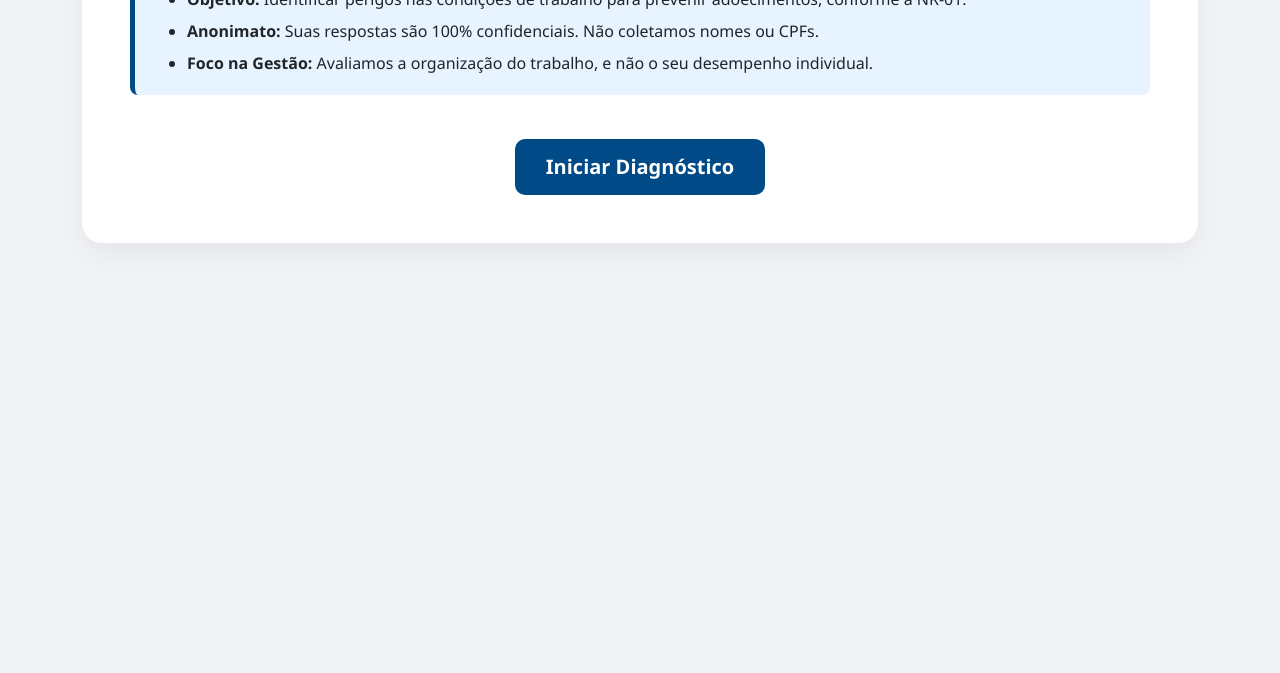
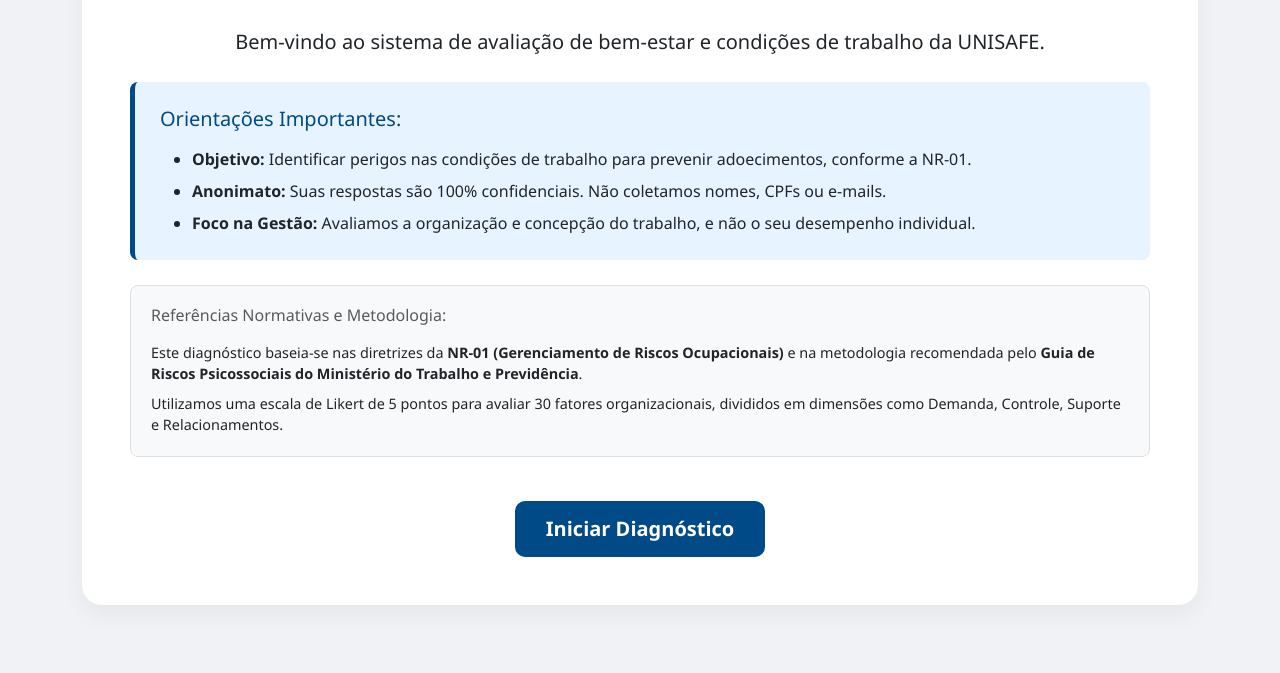
Before and after one commit to VictorITK/diagnostico-unisafe, a Python web app: template templates/index.html in a window 1280 px wide. Shown: the part 345-1018 px from the top of the page. Before the commit the page ends 588 px from the top, so only its background shows below. Run offline with Jinja, Linux system fonts and the light colour scheme; the template is opened without the code that fills it: most values are stand-ins (such as "Sample title", 1, 10 or a date in 2020).

Commit message:
Update index.html

```diff
--- a/templates/index.html
+++ b/templates/index.html
@@ -7,15 +7,17 @@
     <link href="https://cdn.jsdelivr.net/npm/bootstrap@5.3.0/dist/css/bootstrap.min.css" rel="stylesheet">
     <style>
         body { background-color: #f0f2f5; font-family: 'Segoe UI', Tahoma, Geneva, Verdana, sans-serif; }
-        .card { border-radius: 20px; border: none; box-shadow: 0 10px 25px rgba(0,0,0,0.05); overflow: hidden; }
+        .card { border-radius: 20px; border: none; box-shadow: 0 10px 25px rgba(0,0,0,0.05); overflow: hidden; margin-bottom: 20px; }
         .header-unisafe { background-color: #004a87; color: white; padding: 30px; text-align: center; }
-        .btn-unisafe { background-color: #004a87; color: white; font-weight: bold; border-radius: 10px; padding: 12px 30px; transition: 0.3s; }
-        .btn-unisafe:hover { background-color: #003366; color: white; transform: translateY(-2px); }
-        .info-box { background-color: #e7f3ff; border-left: 5px solid #004a87; padding: 20px; border-radius: 8px; margin: 20px 0; }
+        .logo-unisafe { max-width: 180px; margin-bottom: 15px; }
+        .btn-unisafe { background-color: #004a87; color: white; font-weight: bold; border-radius: 10px; padding: 12px 30px; transition: 0.3s; text-decoration: none; display: inline-block; }
+        .btn-unisafe:hover { background-color: #003366; color: white; transform: translateY(-2px); text-decoration: none; }
+        .info-box { background-color: #e7f3ff; border-left: 5px solid #004a87; padding: 25px; border-radius: 8px; margin: 25px 0; text-align: left; }
+        .norm-box { background-color: #f8f9fa; border: 1px solid #e0e0e0; padding: 20px; border-radius: 8px; margin: 20px 0; text-align: left; font-size: 0.9rem; }
         .question-row { padding: 20px; border-bottom: 1px solid #f0f0f0; background: white; transition: 0.2s; }
         .question-row:hover { background-color: #fdfdfd; }
         .hidden { display: none; }
-        #btn-enviar { display: none; width: 100%; padding: 18px; font-size: 1.2rem; font-weight: bold; border-radius: 12px; }
+        #btn-enviar { display: none; width: 100%; padding: 18px; font-size: 1.2rem; font-weight: bold; border-radius: 12px; margin-top: 30px; }
         .form-check-input:checked { background-color: #004a87; border-color: #004a87; }
     </style>
 </head>
@@ -24,19 +26,26 @@
 <div class="container py-5">
     <div id="tela-boas-vindas" class="card">
         <div class="header-unisafe">
-            <h2 class="mb-0">Portal de Diagnóstico SST</h2>
-            <p class="mb-0 opacity-75">{{ cliente }}</p>
+            <img src="https://i.ibb.co/Vvz4M8n/logo-unisafe.png" alt="UNISAFE - Saúde, Segurança e Ergonomia" class="logo-unisafe">
+            <h2 class="mb-1">Portal de Diagnóstico SST</h2>
+            <p class="mb-0 opacity-75">Empresa: {{ cliente }}</p>
         </div>
         <div class="p-5 text-center">
-            <p class="lead mb-4">Bem-vindo ao sistema de avaliação de bem-estar da <strong>UNISAFE</strong>.</p>
+            <p class="lead mb-4">Bem-vindo ao sistema de avaliação de bem-estar e condições de trabalho da <strong>UNISAFE</strong>.</p>
 
-            <div class="info-box text-start">
+            <div class="info-box">
                 <h5 class="mb-3" style="color: #004a87;">Orientações Importantes:</h5>
                 <ul class="mb-0">
                     <li class="mb-2"><strong>Objetivo:</strong> Identificar perigos nas condições de trabalho para prevenir adoecimentos, conforme a NR-01.</li>
-                    <li class="mb-2"><strong>Anonimato:</strong> Suas respostas são 100% confidenciais. Não coletamos nomes ou CPFs.</li>
-                    <li class="mb-0"><strong>Foco na Gestão:</strong> Avaliamos a organização do trabalho, e não o seu desempenho individual.</li>
+                    <li class="mb-2"><strong>Anonimato:</strong> Suas respostas são 100% confidenciais. Não coletamos nomes, CPFs ou e-mails.</li>
+                    <li class="mb-0"><strong>Foco na Gestão:</strong> Avaliamos a organização e concepção do trabalho, e não o seu desempenho individual.</li>
                 </ul>
+            </div>
+
+            <div class="norm-box">
+                <h6 class="text-muted mb-3">Referências Normativas e Metodologia:</h6>
+                <p class="mb-2">Este diagnóstico baseia-se nas diretrizes da <strong>NR-01 (Gerenciamento de Riscos Ocupacionais)</strong> e na metodologia recomendada pelo <strong>Guia de Riscos Psicossociais do Ministério do Trabalho e Previdência</strong>.</p>
+                <p class="mb-0">Utilizamos uma escala de Likert de 5 pontos para avaliar 30 fatores organizacionais, divididos em dimensões como Demanda, Controle, Suporte e Relacionamentos.</p>
             </div>
 
             <button class="btn btn-unisafe btn-lg mt-4" onclick="iniciarPesquisa()">Iniciar Diagnóstico</button>
@@ -51,7 +60,7 @@
             <input type="hidden" name="cliente_escondido" value="{{ cliente }}">
             <input type="hidden" name="modo_escondido" value="{{ modo }}">
 
-            <div class="mb-4 p-3 bg-light rounded">
+            <div class="mb-4 p-3 bg-light rounded shadow-sm">
                 <label class="form-label fw-bold">Em qual setor você trabalha?</label>
                 <select name="setor" id="setor" class="form-select form-select-lg" required onchange="verificarPreenchimento()">
                     <option value="">Selecione o seu setor...</option>
@@ -77,9 +86,9 @@
 
             <div class="mt-5">
                 <div id="aviso-preenchimento" class="alert alert-warning text-center border-0 shadow-sm">
-                    <strong>Atenção:</strong> Por favor, responda todas as questões para liberar o envio.
+                    <strong>Atenção:</strong> Por favor, responda todas as 30 questões para liberar o envio.
                 </div>
-                <button type="submit" id="btn-enviar" class="btn btn-success shadow">Finalizar e Enviar para UNISAFE</button>
+                <button type="submit" id="btn-enviar" class="btn btn-success shadow-lg">Finalizar e Enviar para UNISAFE</button>
             </div>
         </form>
     </div>
```
